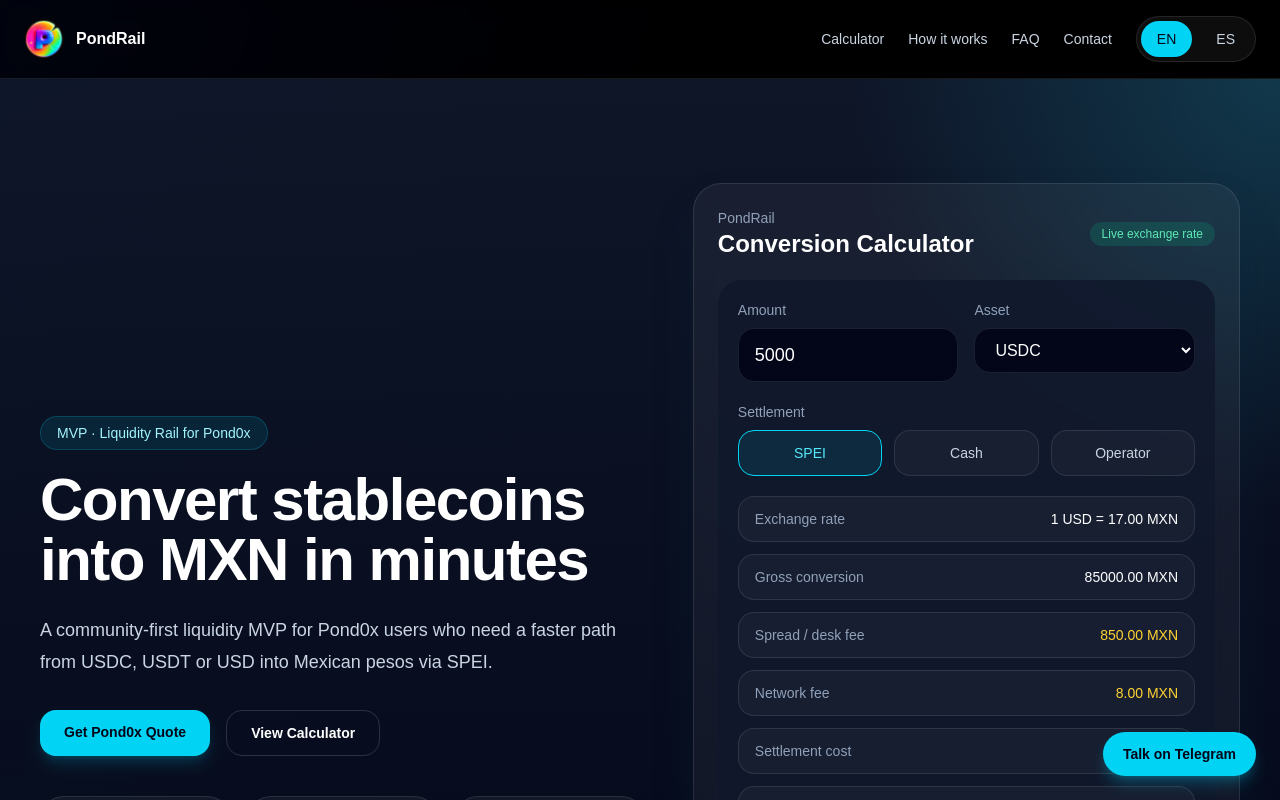
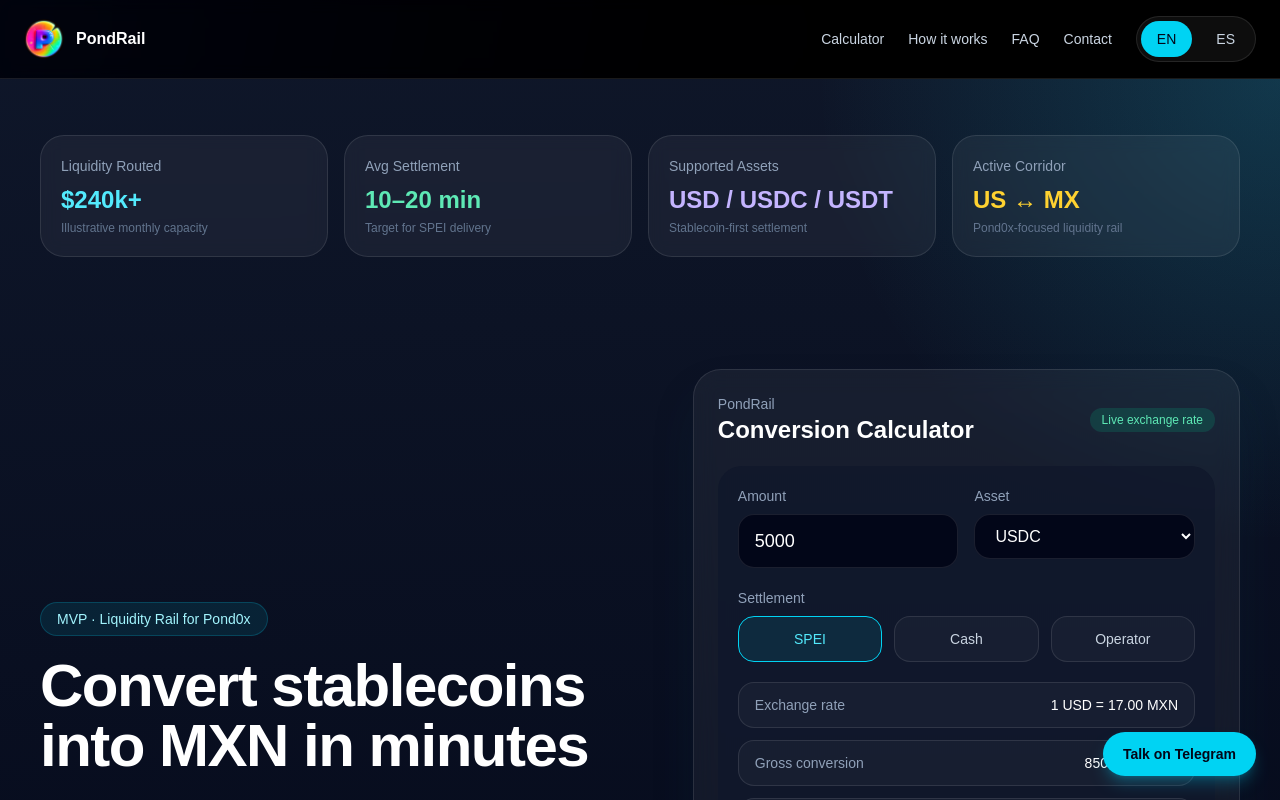
Before and after one commit to gdiazgranados/crypto-liquidity-mvp, a Next.js app: page / in a window 1280 px wide. Shown: the top 800 px of the page. Built offline with nearby package versions, Linux system fonts and the light colour scheme; no server answers.

Commit message:
added dashboard stats

```diff
--- a/app/page.tsx
+++ b/app/page.tsx
@@ -476,6 +476,31 @@
         <div className="absolute inset-0 bg-[radial-gradient(circle_at_top_right,rgba(34,211,238,0.18),transparent_25%),radial-gradient(circle_at_bottom_left,rgba(16,185,129,0.16),transparent_28%),linear-gradient(to_bottom,rgba(15,23,42,0.95),rgba(2,6,23,1))]" />
 
         <div className="relative mx-auto max-w-7xl px-6 py-6 lg:px-10">
+               <div className="grid gap-4 py-8 sm:grid-cols-2 lg:grid-cols-4">
+  <div className="rounded-3xl border border-white/10 bg-white/5 p-5 backdrop-blur-sm">
+    <div className="text-sm text-slate-400">Liquidity Routed</div>
+    <div className="mt-2 text-2xl font-semibold text-cyan-300">$240k+</div>
+    <div className="mt-1 text-xs text-slate-500">Illustrative monthly capacity</div>
+  </div>
+
+  <div className="rounded-3xl border border-white/10 bg-white/5 p-5 backdrop-blur-sm">
+    <div className="text-sm text-slate-400">Avg Settlement</div>
+    <div className="mt-2 text-2xl font-semibold text-emerald-300">10–20 min</div>
+    <div className="mt-1 text-xs text-slate-500">Target for SPEI delivery</div>
+  </div>
+
+  <div className="rounded-3xl border border-white/10 bg-white/5 p-5 backdrop-blur-sm">
+    <div className="text-sm text-slate-400">Supported Assets</div>
+    <div className="mt-2 text-2xl font-semibold text-violet-300">USD / USDC / USDT</div>
+    <div className="mt-1 text-xs text-slate-500">Stablecoin-first settlement</div>
+  </div>
+
+  <div className="rounded-3xl border border-white/10 bg-white/5 p-5 backdrop-blur-sm">
+    <div className="text-sm text-slate-400">Active Corridor</div>
+    <div className="mt-2 text-2xl font-semibold text-amber-300">US ↔ MX</div>
+    <div className="mt-1 text-xs text-slate-500">Pond0x-focused liquidity rail</div>
+  </div>
+</div>
           <div className="grid gap-12 py-16 lg:grid-cols-[1.05fr_0.95fr] lg:items-center lg:py-20">
             <div>
               <div className="mb-5 inline-flex items-center rounded-full border border-cyan-400/20 bg-cyan-400/10 px-4 py-1.5 text-sm text-cyan-200">
@@ -854,7 +879,61 @@
           </div>
         </div>
       </section>
+      <section className="mx-auto max-w-7xl px-6 py-20 lg:px-10">
+  <div className="text-center mb-14">
+    <p className="text-cyan-300 text-sm mb-3 uppercase tracking-widest">
+      Roadmap
+    </p>
+    <h2 className="text-3xl font-bold">
+      Building the Mexico Crypto Liquidity Rail
+    </h2>
+    <p className="text-slate-300 mt-4 max-w-2xl mx-auto">
+      PondRail begins as a lean MVP focused on Pond0x users and evolves
+      toward a full cross-border liquidity infrastructure between crypto
+      markets and Mexican pesos.
+    </p>
+  </div>
 
+  <div className="grid md:grid-cols-4 gap-6">
+
+    <div className="bg-slate-900 border border-white/10 rounded-xl p-6">
+      <div className="text-cyan-300 font-semibold mb-2">Phase 1</div>
+      <h3 className="font-bold mb-3">MVP Launch</h3>
+      <p className="text-sm text-slate-300">
+        Landing page, calculator, community onboarding and validation of
+        demand within the Pond0x ecosystem.
+      </p>
+    </div>
+
+    <div className="bg-slate-900 border border-white/10 rounded-xl p-6">
+      <div className="text-cyan-300 font-semibold mb-2">Phase 2</div>
+      <h3 className="font-bold mb-3">Recurring Liquidity</h3>
+      <p className="text-sm text-slate-300">
+        Build recurring operations with freelancers, agencies and OTC
+        traders needing stablecoin → MXN settlement.
+      </p>
+    </div>
+
+    <div className="bg-slate-900 border border-white/10 rounded-xl p-6">
+      <div className="text-cyan-300 font-semibold mb-2">Phase 3</div>
+      <h3 className="font-bold mb-3">MXN Corridor</h3>
+      <p className="text-sm text-slate-300">
+        Expand the liquidity rail between US crypto markets and Mexican
+        banking rails through SPEI.
+      </p>
+    </div>
+
+    <div className="bg-slate-900 border border-white/10 rounded-xl p-6">
+      <div className="text-cyan-300 font-semibold mb-2">Phase 4</div>
+      <h3 className="font-bold mb-3">Operator Settlement</h3>
+      <p className="text-sm text-slate-300">
+        Enable larger OTC settlement flows and operator-assisted
+        liquidity for higher volume clients.
+      </p>
+    </div>
+
+  </div>
+</section>
       <section id="contact" className="border-t border-white/10 bg-slate-900/80">
         <div className="mx-auto max-w-4xl px-6 py-20 text-center lg:px-10">
           <p className="text-sm font-medium uppercase tracking-[0.2em] text-cyan-300">
```
